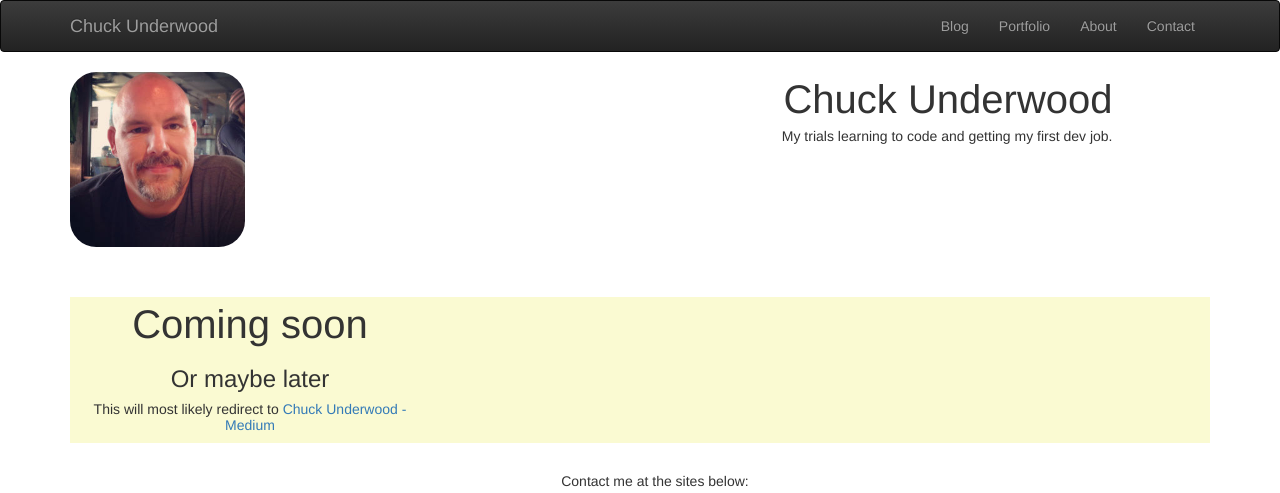
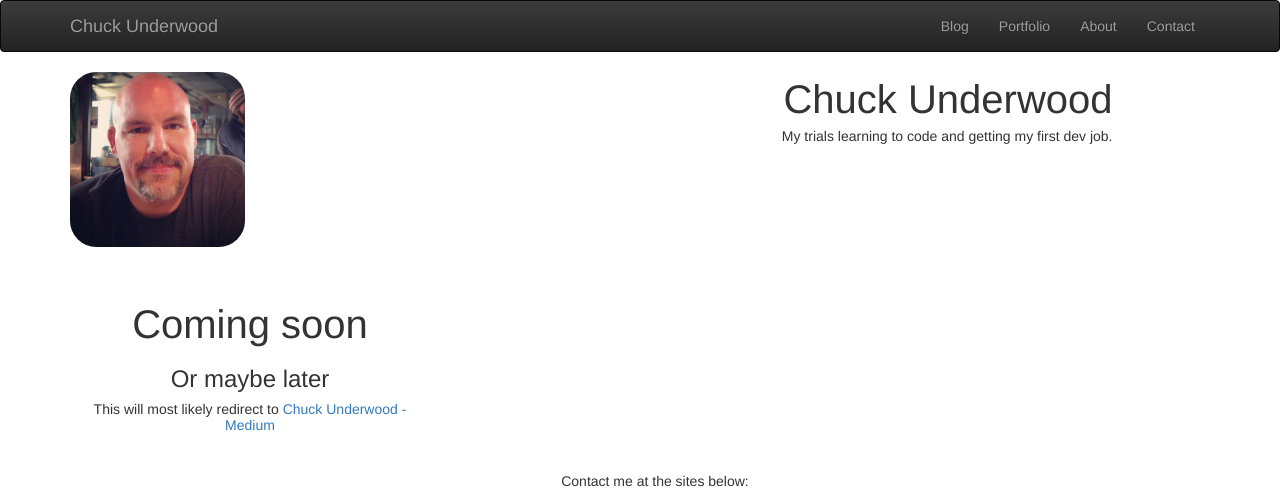
Before and after one commit to chillieguy/Chillieguy, a website: page public/blog/index.html in a window 1280 px wide. Shown: the top 493 px of the page. Drawn offline with nearby package versions, Linux system fonts and the light colour scheme.

Commit message:
Fix .main-body-project

```diff
--- a/public/styles/styles.css
+++ b/public/styles/styles.css
@@ -49,7 +49,7 @@ a:active {
 
 /* --- Body ---*/
 
-.main-body {
+.main-body-project {
   background-color: lightgoldenrodyellow;
 }
 .learning-resources {
```
Also changed, not shown: public/index.html (+1 -1 lines).
